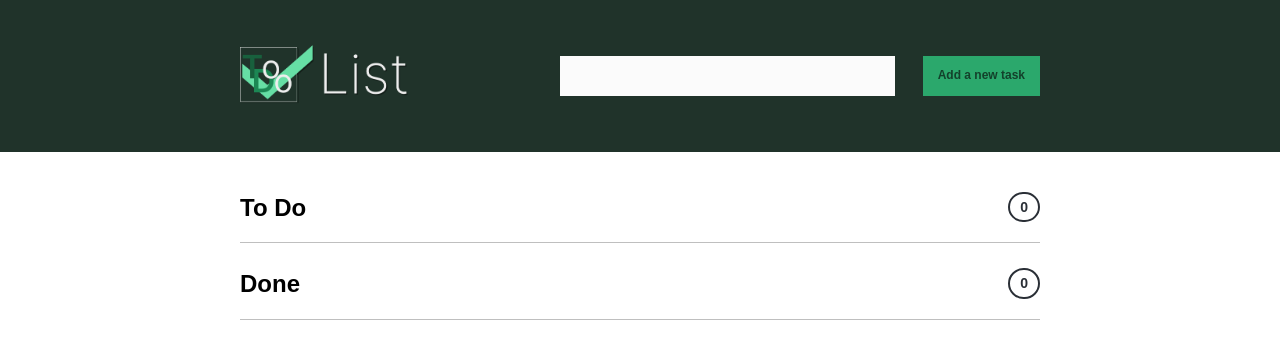
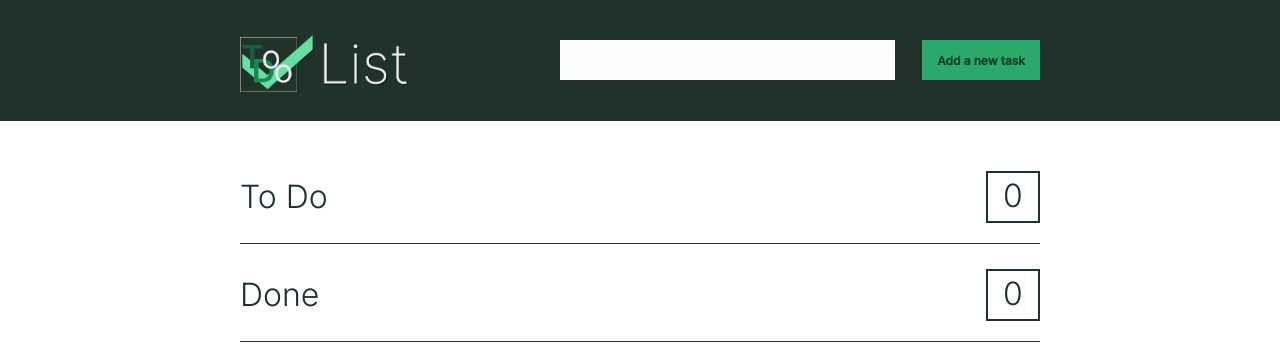
Before and after one commit to JollyM24/vue-todo-list, a website: page index.html in a window 1280 px wide. Drawn offline with nearby package versions, Linux system fonts and the light colour scheme; a web font is replaced by a local one.

Commit message:
Add server.js

```diff
--- a/index.html
+++ b/index.html
@@ -5,8 +5,8 @@
     <meta http-equiv="X-UA-Compatible" content="IE=edge">
     <meta name="viewport" content="width=device-width, initial-scale=1.0">
     <title>ToDoToDo</title>
-    <link rel="preconnect" href="https://fonts.gstatic.com">
-    <link href="https://fonts/googleapis.com/css2?family=Ubuntu:wght@300;700&display=swap" rel="stylesheet">
+<link rel="preconnect" href="https://fonts.gstatic.com" crossorigin>
+<link href="https://fonts.googleapis.com/css2?family=Inter:wght@300;400;500&display=swap" rel="stylesheet">
     <link rel="stylesheet" href="https://cdnjs.cloudflare.com/ajax/libs/normalize/8.0.1/normalize.css">
     <link rel="stylesheet" href="style.css">
 </head>
@@ -19,7 +19,7 @@
                 <img src="/imgs/Logo.png" />
             </div>
             <div class="form">
-                <input type="text" v-bind:value="valueInput" v-on:input="handlyInput" v-on:keypress.enter="addTask">
+                <input id="text" type="text" v-bind:value="valueInput" v-on:input="handlyInput" v-on:keypress.enter="addTask">
                 <button class="btn" v-on:click="addTask">Add a new task</button>
             </div>
         </div>
--- a/style.css
+++ b/style.css
@@ -1,24 +1,32 @@
+@import url('https://fonts.googleapis.com/css2?family=Inter:wght@300;400;500&display=swap');
+
 body {
-    font-family: 'Ubuntu', sans-serif;
+    font-family: 'Inter', sans-serif;
     font-weight: 300;
   }
 
   h2 {
+    font-family: 'Inter' sans-serif;
+    font-weight: 300;
+    font-size: 32px;
+    color: #20332A;
     display: flex;
     align-items: center;
     justify-content: space-between;
     padding-bottom: 20px;
     margin: 25px 0;
-    border-bottom: 1px solid #bfbfbf;
+    border-bottom: 1px solid #20332A;
   }
 
   h2 .mask-num {
-    border-radius: 20px;
-    border: 2px solid #2a2f36;
-    color: #2a2f36;
-    font-size: 14px;
-    font-weight: 700;
-    padding: 5px 10px;
+    border-radius: 0;
+    border: 2px solid #20332A;
+    color: #20332A;
+    font-size: 32px;
+    font-weight: 300;
+    height: 38px;
+    width: 20px;
+    padding: 5px 15px;
   }
 
   .container {
@@ -29,8 +37,7 @@ body {
 
   .header {
     background-color: #20332A;
-    padding: 10px 0;
-    margin-bottom: 40px;
+    margin-bottom: 50px;
   }
 
   .header .container {
@@ -40,11 +47,8 @@ body {
   }
 
   .header .container .logo {
-    width: 100px;
-    line-height: 50px;
-    color: #ddd;
+    width: 80px;
     font-size: 24px;
-    cursor: pointer;
   }
 
   .header .container .logo img {
@@ -62,6 +66,7 @@ body {
     width: calc(100% - 145px);
     height: 40px;
     text-indent: 10px;
+    color: rgba(30, 30, 30, 0.75);
     border: none;
     background-color: #FBFBFB;
     border-radius: 5px;
```
Also changed, not shown: package.json (added, +8 -0 lines), server.js (added, +7 -0 lines), 1 other file.
